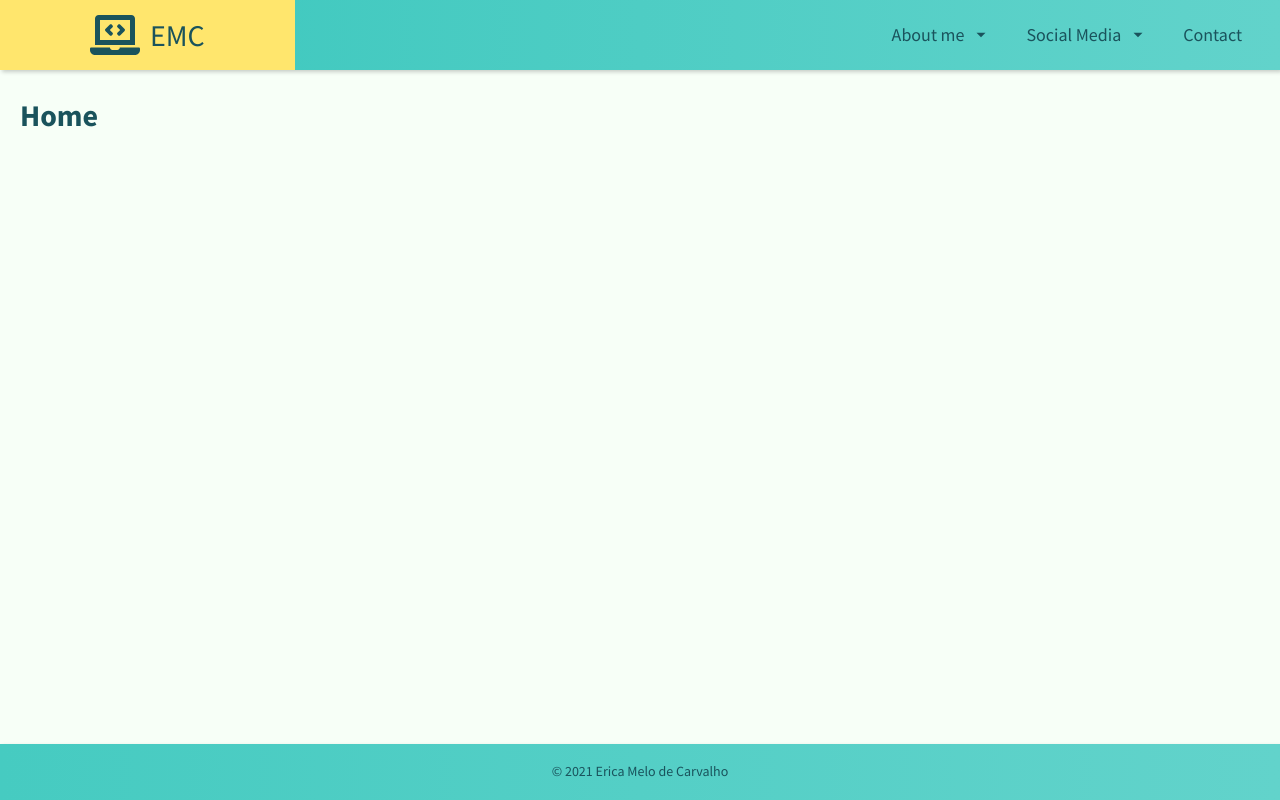
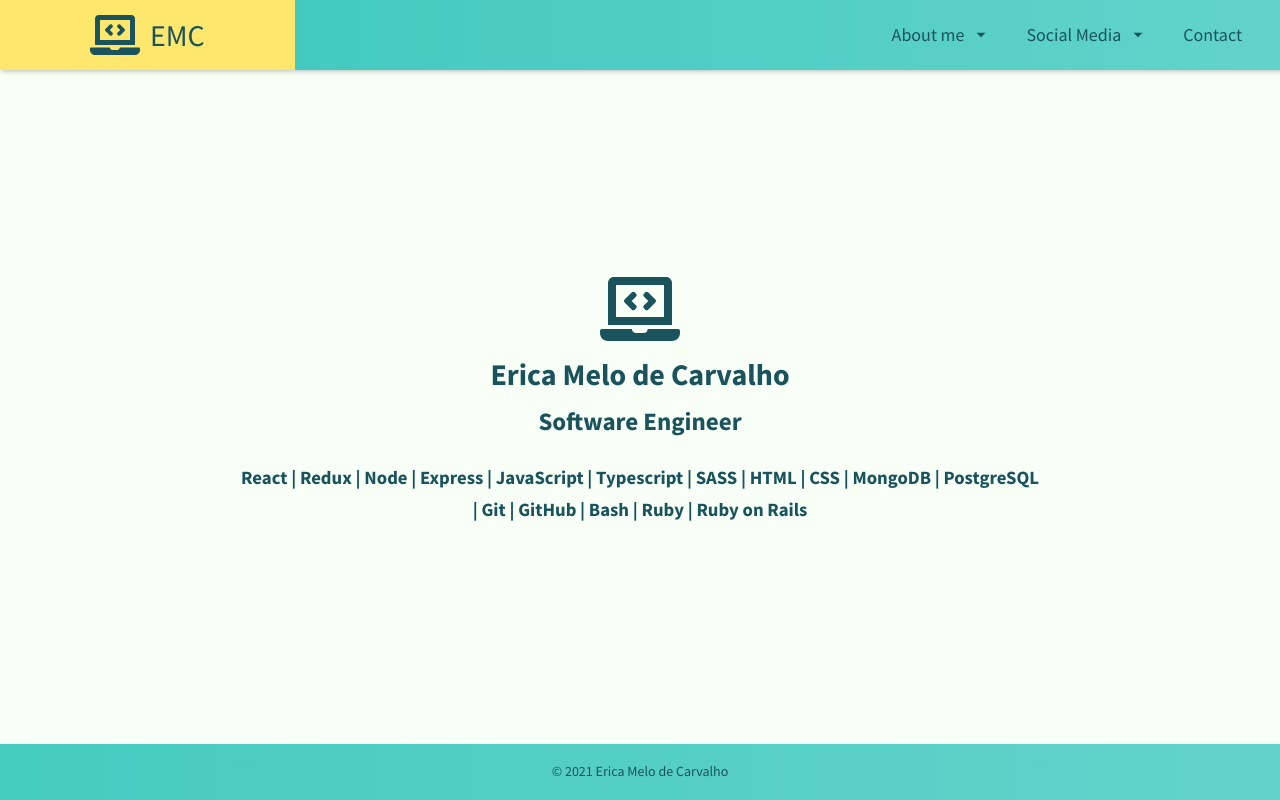
Before and after one commit to ericamcar/my-website, a Next.js app: page / in a window 1280 px wide. Built offline with nearby package versions, Linux system fonts and the light colour scheme.

Commit message:
add home page

```diff
--- a/pages/index.tsx
+++ b/pages/index.tsx
@@ -1,10 +1,17 @@
 import type { NextPage } from "next";
+import { FaLaptopCode } from "react-icons/fa";
 
 const Home: NextPage = () => {
   return (
-    <>
-      <h1 className="heading-primary">Home</h1>
-    </>
+    <div className="home">
+      <FaLaptopCode className="logo-image" />
+      <h1 className="heading-primary">Erica Melo de Carvalho</h1>
+      <h2 className="heading-secondary">Software Engineer</h2>
+      <h3 className="my-2">
+        React | Redux | Node | Express | JavaScript | Typescript | SASS | HTML |
+        CSS | MongoDB | PostgreSQL | Git | GitHub | Bash | Ruby | Ruby on Rails
+      </h3>
+    </div>
   );
 };
 
--- a/styles/globals.css
+++ b/styles/globals.css
@@ -363,3 +363,16 @@ body {
     box-shadow: none; }
   .navigation-checkbox:checked ~ .navigation-nav {
     transform: translateX(-21rem); } }
+
+.home {
+  display: flex;
+  flex-direction: column;
+  justify-items: center;
+  align-items: center;
+  max-width: 80rem;
+  margin: auto;
+  text-align: center; }
+  .home-me {
+    border-radius: 50%; }
+  .home .logo-image {
+    font-size: 8rem; }
--- a/styles/sass/pages/_home.scss
+++ b/styles/sass/pages/_home.scss
@@ -0,0 +1,17 @@
+.home {
+  display: flex;
+  flex-direction: column;
+  justify-items: center;
+  align-items: center;
+  max-width: 80rem;
+  margin: auto;
+  text-align: center;
+
+  &-me {
+    border-radius: 50%;
+  }
+
+  .logo-image {
+    font-size: 8rem;
+  }
+}
```
Also changed, not shown: public/images/me.jpeg (added).
